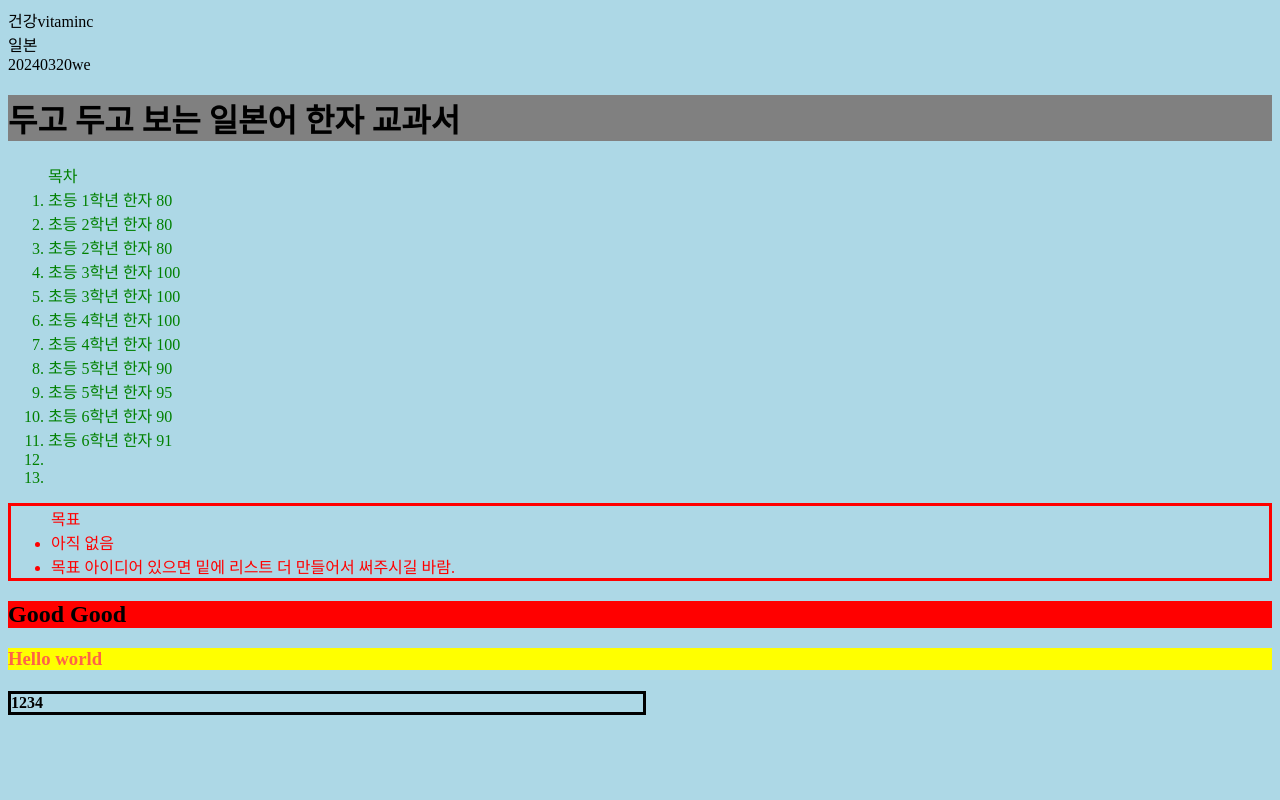
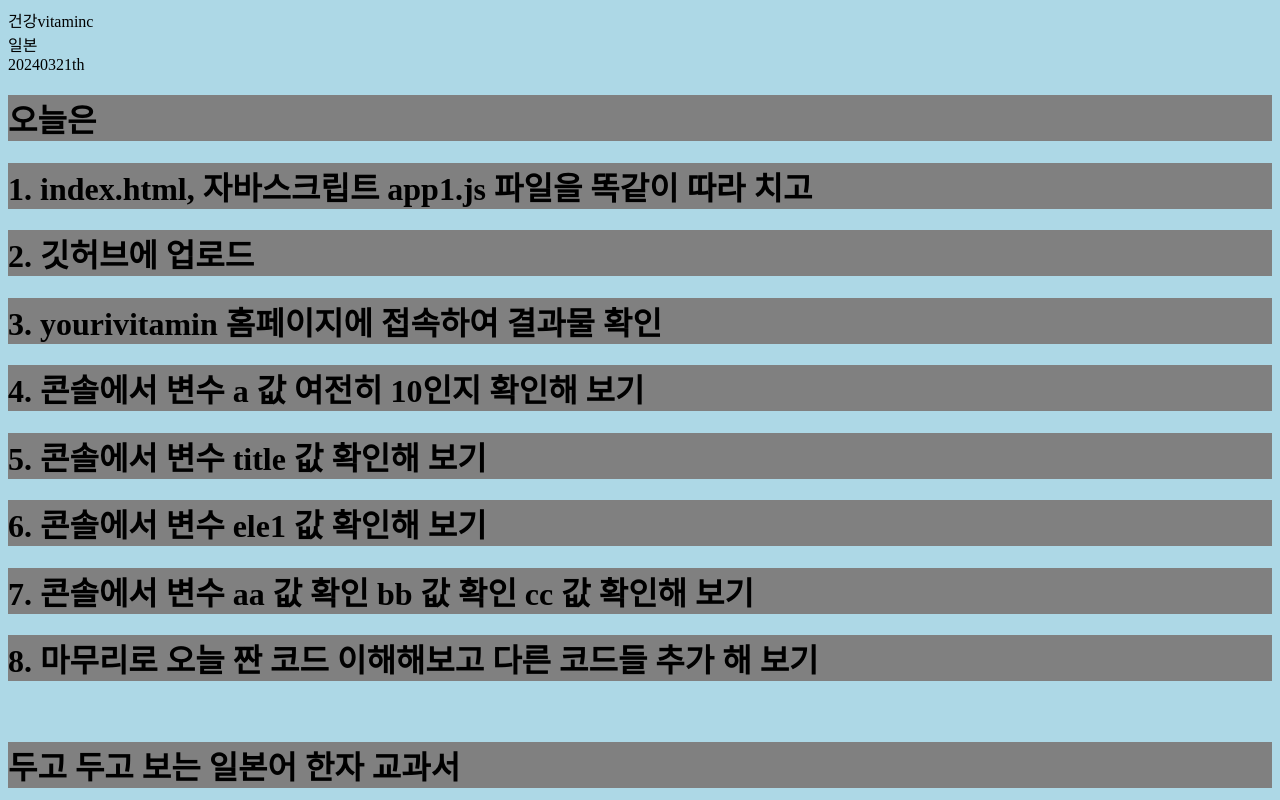
Before and after one commit to eduau1/eduau1.github.io, a plain HTML site: page index.html in a window 1280 px wide. Shown: the top 800 px of the page. Drawn offline with Linux system fonts and the light colour scheme.

Commit message:
Add files via upload

```diff
--- a/app1.js
+++ b/app1.js
@@ -1,2 +1,15 @@
+let a = 10;
 
-let a = 10;
+const title = '초등 1학년 한자';
+const ele1 = ['한일','두이','석삼','넉사','다섯오','여섯육','일곱칠','여덟팔','아홉구','열십',
+	'일백백','일천천','날일','달월','불화','물수','나무목','쇠금','흙토','손수',
+	'발족','힘력','입구','귀이','눈목','큰대','가운데중','작을소','붉을적','흰백',
+	'푸를청','오른우','왼좌','윗상','아래하','수풀림','나무빽빽할삼','뫼산','내천','돌석',
+	'하늘천','기운기','비우','저녁석','빌공','사내남','계집녀','사람인','임금왕','아들자',
+	'이름명','개견','벌레충','조개패','꽃화','풀초','대죽','둥글원','구슬옥','먼저선',
+	'날생','근본본','글월문','글자자','바를정','배울학','학교교','해년','들입','날출',
+	'쉴휴','설립','볼견','밭두둑정','마을촌','밭전','실사','수레차','소리음','일찍조'];
+
+const aa = ele1.length;
+const bb = '변수 ele1 에 들어있는 단어위 갯수는' + aa + '개 입니다.';
+const cc = title + ' ' +aa;
--- a/index.html
+++ b/index.html
@@ -2,7 +2,7 @@
 <br>
 일본
 <br>
-20240320we
+20240321th
 
 <!DOCTYPE html>
 <html>
@@ -16,6 +16,17 @@
 
 <body>
 
+<h1 style="background-color: gray;">오늘은  </h1>
+<h1 style="background-color: gray;">1. index.html, 자바스크립트 app1.js 파일을 똑같이 따라 치고</h1>
+<h1 style="background-color: gray;">2. 깃허브에 업로드 </h1>
+<h1 style="background-color: gray;">3. yourivitamin 홈페이지에 접속하여 결과물 확인 </h1>
+<h1 style="background-color: gray;">4. 콘솔에서 변수 a 값 여전히 10인지 확인해 보기</h1>
+<h1 style="background-color: gray;">5. 콘솔에서 변수 title 값 확인해 보기</h1>
+<h1 style="background-color: gray;">6. 콘솔에서 변수 ele1 값 확인해 보기</h1>
+<h1 style="background-color: gray;">7. 콘솔에서 변수 aa 값 확인 bb 값 확인 cc 값 확인해 보기</h1>
+<h1 style="background-color: gray;">8. 마무리로 오늘 짠 코드 이해해보고 다른 코드들 추가 해 보기</h1>
+
+<br>
 <h1 style="background-color: gray;"> 두고 두고 보는 일본어 한자 교과서</h1>
 
 <ol>목차
```
